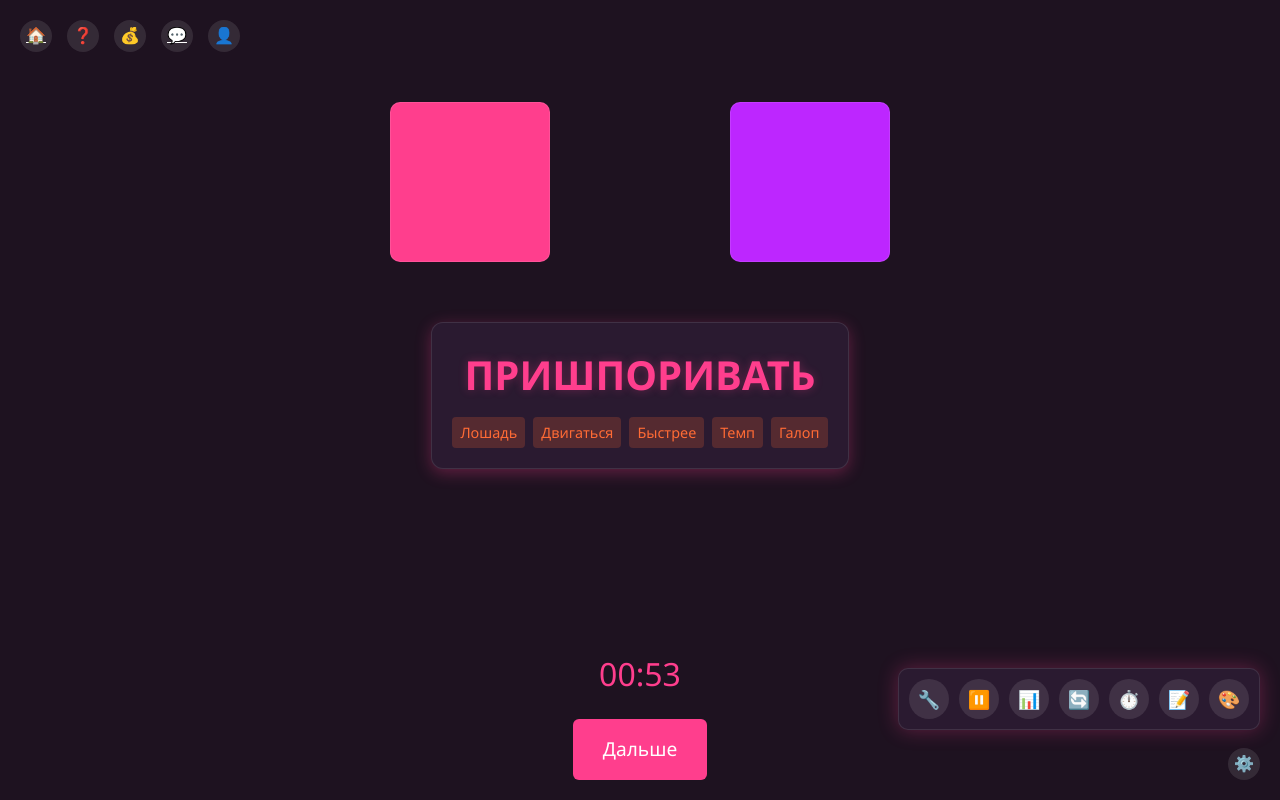
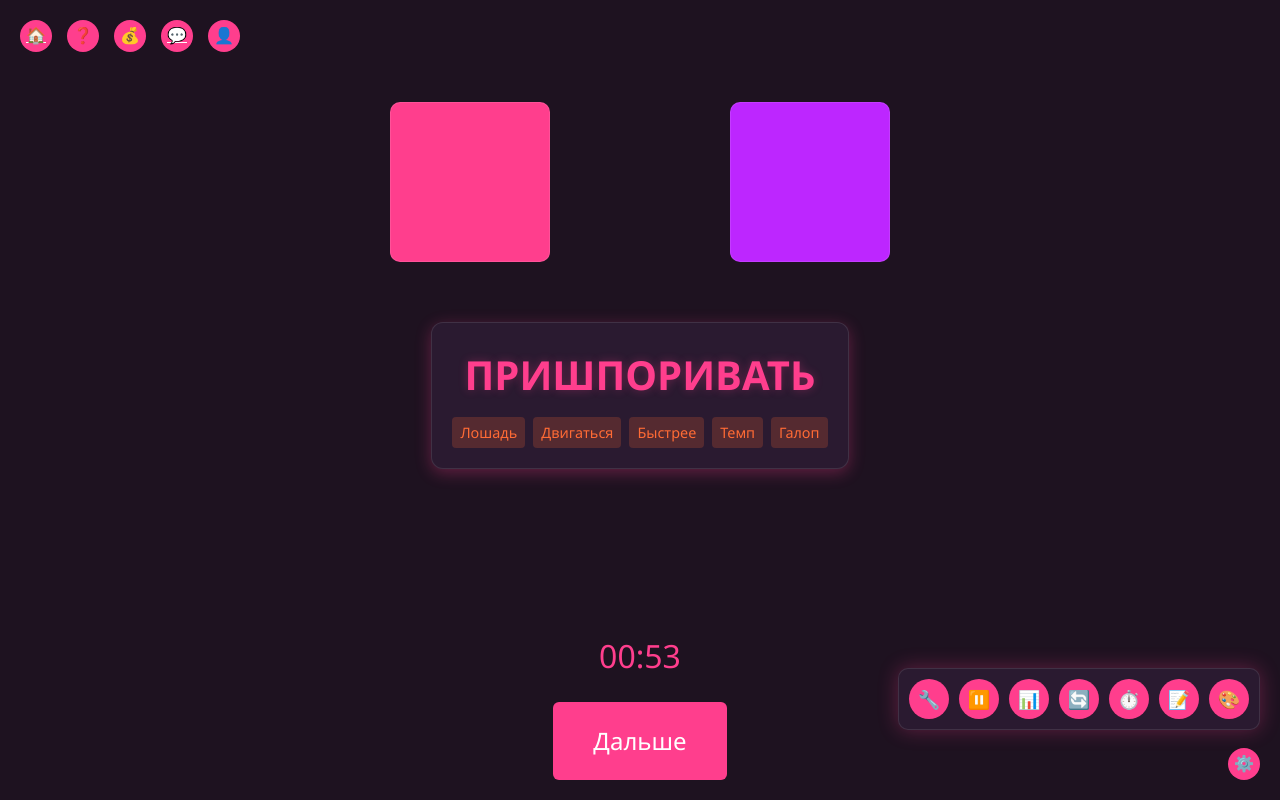
Before and after one commit to 13lackHawk/bghub, a website: page public/games/taboo/index.html in a window 1280 px wide. Both pictures are taken after a click on the element "⚙️". Drawn offline with Linux system fonts and the light colour scheme.

Commit message:
Update index.html

```diff
--- a/public/games/taboo/index.html
+++ b/public/games/taboo/index.html
@@ -29,7 +29,7 @@
       width: 32px;
       height: 32px;
       border-radius: 50%;
-      background: rgba(255, 255, 255, 0.1);
+      background: var(--primary); /* Синий фон в белой теме */
       color: white;
       font-size: 16px;
       display: flex;
@@ -40,7 +40,7 @@
     }
 
     .icon-btn:hover {
-      background: rgba(255, 255, 255, 0.2);
+      background: var(--primary-hover);
       transform: scale(1.1);
     }
 
@@ -50,7 +50,7 @@
       right: 20px;
       width: 32px;
       height: 32px;
-      background: rgba(255, 255, 255, 0.1);
+      background: var(--primary);
       border-radius: 50%;
       color: white;
       font-size: 16px;
@@ -62,7 +62,7 @@
     }
 
     .settings-toggle:hover {
-      background: rgba(255, 255, 255, 0.2);
+      background: var(--primary-hover);
       transform: scale(1.1);
     }
 
@@ -86,7 +86,7 @@
     .setting-item {
       width: 40px;
       height: 40px;
-      background: rgba(255, 255, 255, 0.1);
+      background: var(--primary);
       border-radius: 50%;
       color: white;
       font-size: 18px;
@@ -98,7 +98,7 @@
     }
 
     .setting-item:hover {
-      background: rgba(255, 255, 255, 0.2);
+      background: var(--primary-hover);
       transform: scale(1.1);
     }
 
@@ -181,9 +181,9 @@
     .action-btn {
       background: var(--primary);
       color: white;
-      padding: 15px 30px;
+      padding: 20px 40px; /* Увеличено в 2 раза */
       border-radius: 6px;
-      font-size: 1.2em;
+      font-size: 1.5em; /* Увеличено */
       cursor: pointer;
       transition: all 0.3s;
       margin-top: 20px;
```
